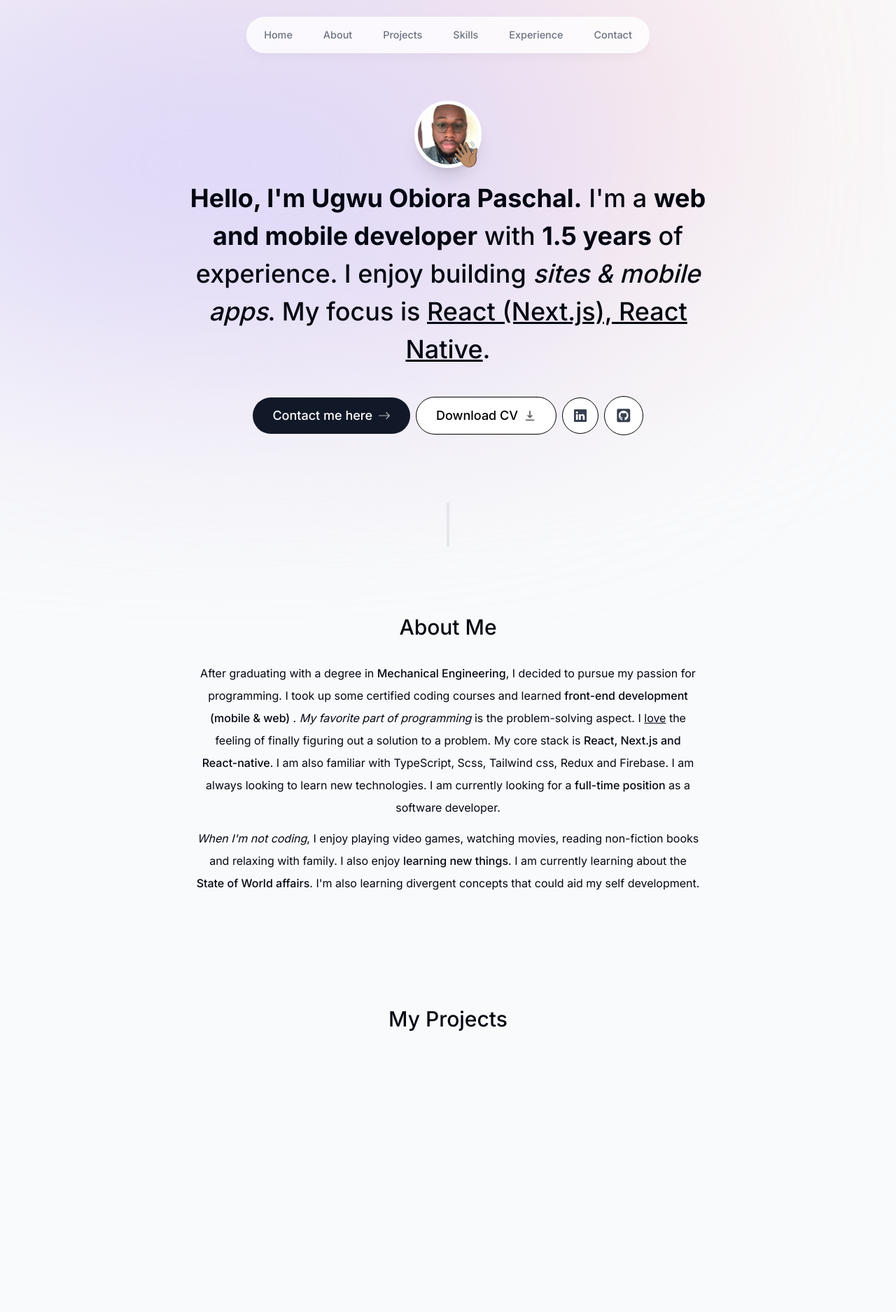
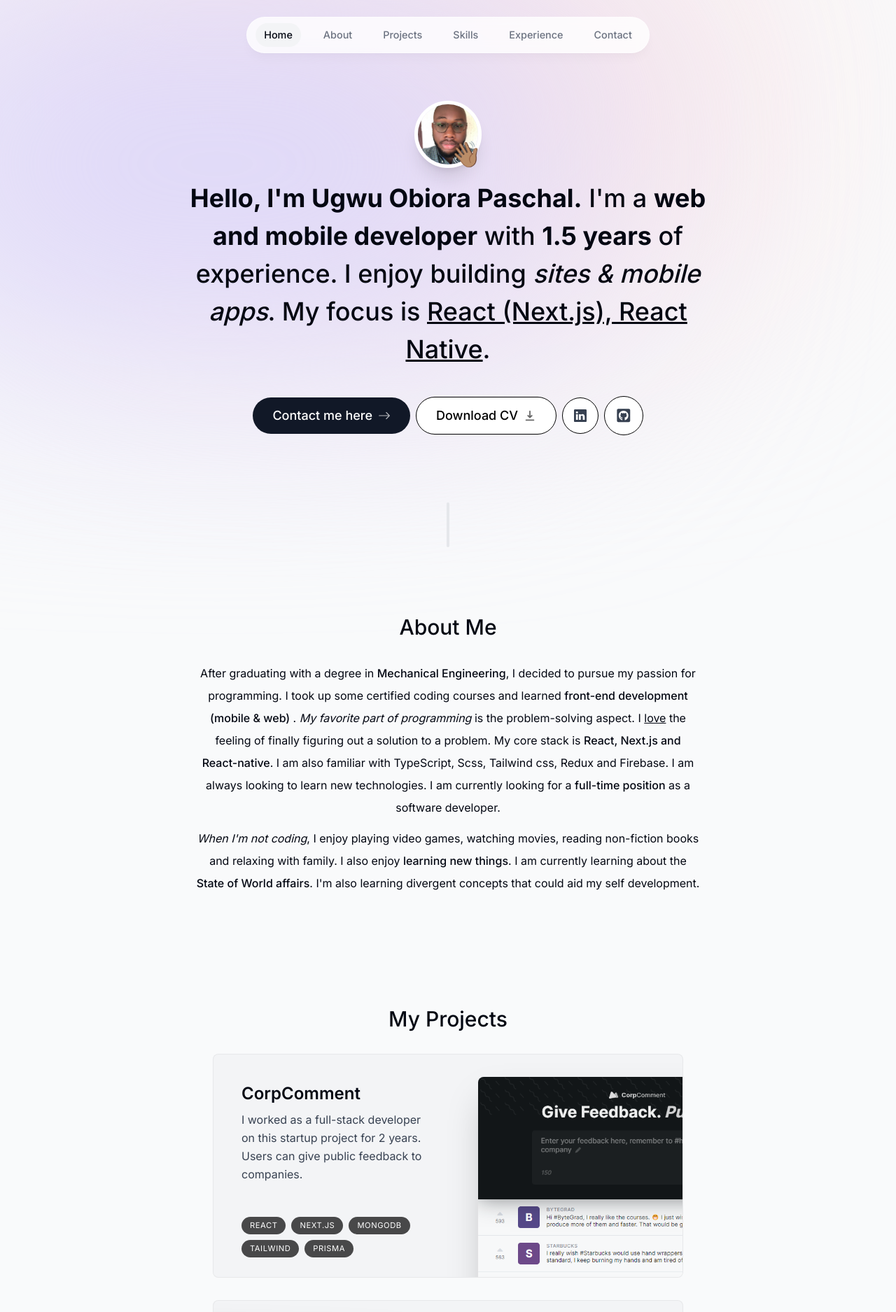
Before and after one commit to jujuodg/portfoilio, a Next.js app: page / in a window 1280 px wide. Shown: the top 1875 px of the page at 70% size. Built offline with nearby package versions, Linux system fonts and the light colour scheme.

Commit message:
added context folder,did styling for the nav bar activeSection,added scroll styling

```diff
--- a/app/layout.tsx
+++ b/app/layout.tsx
@@ -2,6 +2,7 @@
 import './globals.css';
 import type { Metadata } from 'next';
 import { Inter } from 'next/font/google';
+import { ActiveSectionContextProvider } from '@/context/active-sectionContext';
 
 const inter = Inter({ subsets: ['latin'] });
 
@@ -16,14 +17,19 @@
   children: React.ReactNode;
 }) {
   return (
-    <html lang='en'>
+    <html
+      lang='en'
+      className='!scroll-smooth' //! for importance
+    >
       <body
         className={`${inter.className} bg-gray-50 text-gray-950 relative h-[5000px] pt-28 sm:pt-36`}
       >
         <div className='bg-[#fbe2e3] absolute -z-10 top-[-6rem] right-[11rem] h-[31.25rem] w-[31.25rem] rounded-full blur-[10rem] sm:w-[68.75rem]'></div>
         <div className='bg-[#dbd7fb] absolute -z-10 top-[-1rem] left-[35rem] h-[31.25rem] w-[50rem] rounded-full blur-[10rem] sm:w-[68.75rem] md:left-[-33rem] lg:left-[-28rem] xl:left-[-15rem] 2xl:left-[-5rem]'></div>
-        <Header />
-        {children}
+        <ActiveSectionContextProvider>
+          <Header />
+          {children}
+        </ActiveSectionContextProvider>
       </body>
     </html>
   );
--- a/components/About.tsx
+++ b/components/About.tsx
@@ -7,10 +7,11 @@
 export const About = () => {
   return (
     <motion.section
+      id='about'
       initial={{ opacity: 0, y: 100 }}
       animate={{ opacity: 1, y: 0 }}
       transition={{ delay: 0.175 }}
-      className='mb-28 max-w-[45rem] text-center leading-8 sm:mb-40'
+      className='mb-28 max-w-[45rem] text-center leading-8 sm:mb-40 scroll-mt-28'
     >
       <SectionHeading>About me</SectionHeading>
       <p className='mb-3'>
--- a/components/Header.tsx
+++ b/components/Header.tsx
@@ -1,10 +1,14 @@
 'use client';
 
-import React from 'react';
+import React, { useState } from 'react';
 import { motion } from 'framer-motion';
 import { links } from '@/lib/data';
 import Link from 'next/link';
+import clsx from 'clsx';
+
 const Header = () => {
+  const [activeSection, setActiveSection] = useState('Home');
+
   return (
     <header className='z-[999] relative'>
       <motion.div
@@ -17,16 +21,32 @@
         <ul className='flex w-[22rem] flex-wrap items-center justify-center gap-y-1 text-[0.9rem] font-medium text-gray-500 sm:w-[initial] sm:flex-nowrap sm:gap-5'>
           {links.map((link) => (
             <motion.li
-              className='h-3/4 flex items-center justify-center'
+              className='h-3/4 flex items-center justify-center relative'
               key={link.hash}
               initial={{ y: -100, opacity: 0 }}
               animate={{ y: 0, opacity: 1 }}
             >
               <Link
-                className='flex w-full items-center justify-center px-3 py-3 hover:text-gray-950 transition'
+                className={clsx(
+                  'flex w-full items-center justify-center px-3 py-3 hover:text-gray-950 transition',
+                  { 'text-gray-950': activeSection === link.name } //setting classes conditionally use clsx
+                )}
                 href={link.hash}
+                onClick={() => setActiveSection(link.name)}
               >
                 {link.name}
+
+                {link.name === activeSection && (
+                  <motion.span
+                    layoutId='activeSection'
+                    transition={{
+                      type: 'spring',
+                      stiffness: 380,
+                      damping: 30,
+                    }}
+                    className='bg-gray-100 rounded-full absolute inset-0 -z-10'
+                  ></motion.span>
+                )}
               </Link>
             </motion.li>
           ))}
--- a/components/Intro.tsx
+++ b/components/Intro.tsx
@@ -11,7 +11,10 @@
 
 export const Intro = () => {
   return (
-    <section className='mb-28 max-w-[50rem] text-center sm:mb-0'>
+    <section
+      id='home'
+      className='mb-28 max-w-[50rem] text-center sm:mb-0 scroll-mt-[100rem]' //scroll-mt to take you to the top
+    >
       <div className='flex items-center justify-center'>
         <div className='relative'>
           <motion.div
--- /dev/null
+++ b/components/Project.tsx
@@ -0,0 +1,54 @@
+'use client';
+
+import { useRef } from 'react';
+import { projectsData } from '@/lib/data';
+import { useScroll, motion, useTransform } from 'framer-motion';
+import Image from 'next/image';
+
+type ProjectProps = (typeof projectsData)[number];
+
+const Project = ({ title, description, imageUrl, tags }: ProjectProps) => {
+  const ref = useRef<HTMLDivElement>(null);
+
+  const { scrollYProgress } = useScroll({
+    target: ref,
+    offset: ['0 1', '1.33 1'], //start and stop of animation,check docs
+  });
+
+  const scaleProgress = useTransform(scrollYProgress, [0, 1], [0.8, 1]); //transforming for scaling check docs
+  const opacityProgress = useTransform(scrollYProgress, [0, 1], [0.6, 1]); //transforming for scaling check docs
+
+  return (
+    <motion.div //added div for smoother transition
+      className='group mb-3 sm:mb-8 last:mb-0'
+      ref={ref}
+      style={{ scale: scaleProgress, opacity: opacityProgress }} //to add animation while scrolling through the projects check docs
+    >
+      <section className='group-even:pl-8 rounded-lg bg-gray-100 max-w-[42rem] border border-black/5 overflow-hidden sm:pr-8 relative sm:h-[20rem]   hover:bg-gray-200 transition'>
+        <div className='py-4 pb-7 px-5 sm:pl-10 sm:pr-2 sm:pt-10 sm:max-w-[50%] flex flex-col h-full group-even:ml-[18rem]'>
+          <h3 className='text-2xl font-semibold'>{title}</h3>
+          <p className='mt-2 leading-relaxed text-gray-700'>{description}</p>
+          <ul className='flex flex-wrap mt-4 gap-2 sm:mt-auto'>
+            {tags.map((tag, index) => (
+              <li
+                className='bg-black/[0.7] px-3 py-1 text-[0.7rem] uppercase tracking-wider text-white rounded-full'
+                key={index}
+              >
+                {tag}
+              </li>
+            ))}
+          </ul>
+        </div>
+
+        <Image
+          src={imageUrl}
+          alt='Project i worked on'
+          quality={95}
+          className='absolute top-8 -right-40 w-[28.25rem] rounded-t-lg shadow-2xl group-even:right-[initial] group-even:-left-40 group-hover:translate-x-3 group-hover:translate-y-3 group-hover:-rotate-2 transition group-hover:scale-[1.04] group-even:-translate-x-3 group-even:-translate-y-3 group-even:rotate-2'
+        />
+      </section>
+    </motion.div>
+  );
+};
+
+export default Project;
--- a/components/Projects.tsx
+++ b/components/Projects.tsx
@@ -1,10 +1,22 @@
 import React from 'react';
 import { SectionHeading } from './Section-heading';
+import { projectsData } from '@/lib/data';
+import Project from './Project';
 
 export const Projects = () => {
   return (
-    <section>
+    <section
+      className='scroll-mt-28'
+      id='projects' //id for selecting scroll
+    >
       <SectionHeading>My Projects</SectionHeading>
+      <div>
+        {projectsData.map((project, index) => (
+          <React.Fragment key={index}>
+            <Project {...project} />
+          </React.Fragment>
+        ))}
+      </div>
     </section>
   );
 };
--- a/components/Section-heading.tsx
+++ b/components/Section-heading.tsx
@@ -3,5 +3,9 @@
 type SectionHeadingProps = { children: ReactNode };
 
 export const SectionHeading = ({ children }: SectionHeadingProps) => {
-  return <h2 className='text-3xl font-medium capitalize mb-8'>{children}</h2>;
+  return (
+    <h2 className='text-3xl font-medium capitalize mb-8 text-center'>
+      {children}
+    </h2>
+  );
 };
--- /dev/null
+++ b/context/Active-sectionContext.tsx
@@ -0,0 +1,31 @@
+'use client';
+
+import React, { createContext, useState } from 'react';
+import { links } from '@/lib/data';
+
+type SectionName = (typeof links)[number]['name'];
+
+type ActiveSectionProviderProps = {
+  children: React.ReactNode;
+};
+
+type ActiveSectionContextType = {
+  activeSection: SectionName;
+  setActiveSection: React.Dispatch<React.SetStateAction<SectionName>>;
+};
+
+const ActiveSectionContext = createContext<ActiveSectionContextType | null>(
+  null
+);
+
+export const ActiveSectionContextProvider = ({
+  children,
+}: ActiveSectionProviderProps) => {
+  const [activeSection, setActiveSection] = useState<SectionName>('Home');
+
+  return (
+    <ActiveSectionContext.Provider value={{ activeSection, setActiveSection }}>
+      {children}
+    </ActiveSectionContext.Provider>
+  );
+};
--- a/package.json
+++ b/package.json
@@ -13,6 +13,7 @@
     "@types/react": "18.2.20",
     "@types/react-dom": "18.2.7",
     "autoprefixer": "10.4.14",
+    "clsx": "^2.0.0",
     "eslint": "8.47.0",
     "eslint-config-next": "13.4.13",
     "framer-motion": "^10.15.1",
@@ -21,6 +22,7 @@
     "react": "18.2.0",
     "react-dom": "18.2.0",
     "react-icons": "^4.10.1",
+    "react-intersection-observer": "^9.5.2",
     "tailwindcss": "3.3.3",
     "typescript": "5.1.6"
   }
```
Also changed, not shown: 2 other files (tests, documents, lock files or other folders).
